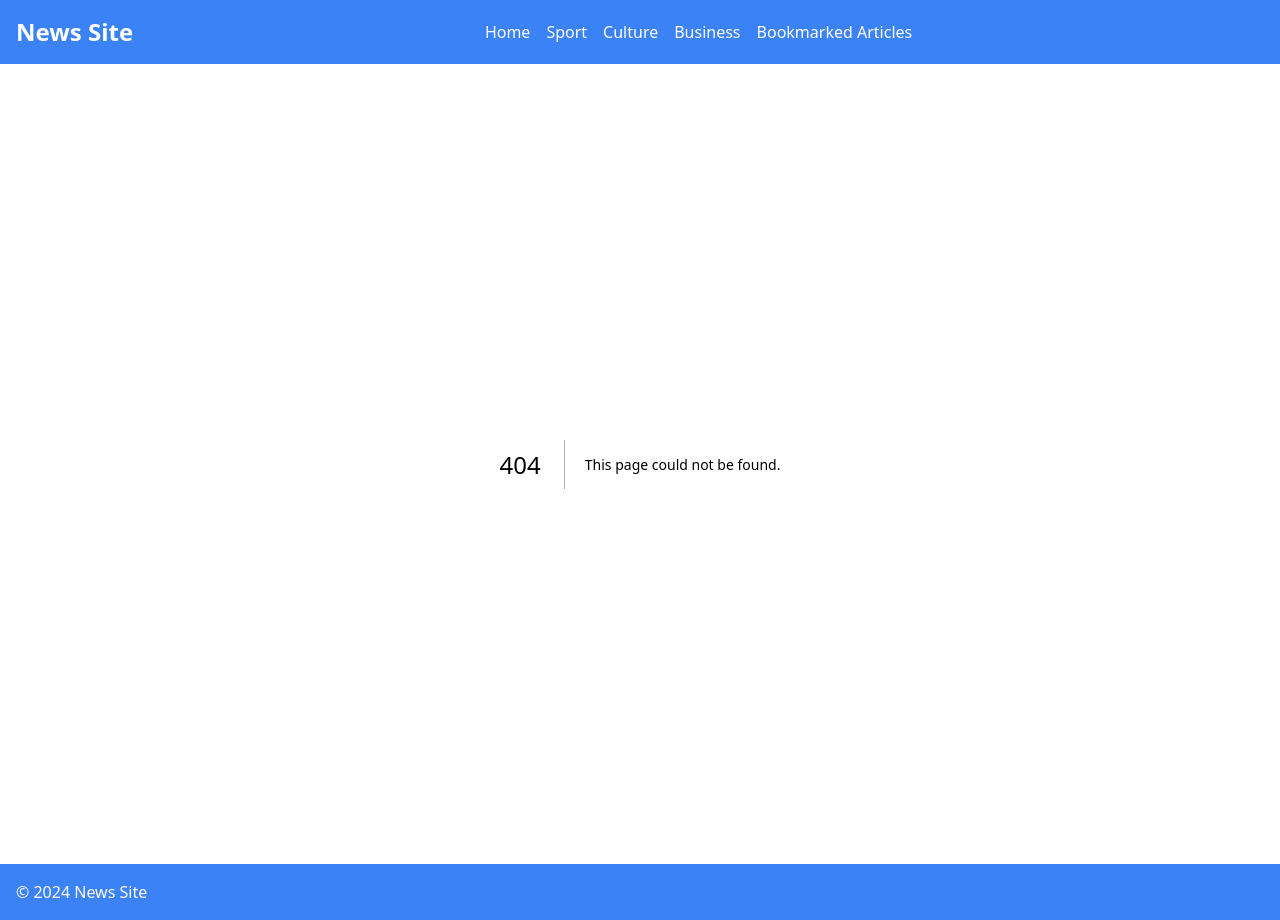
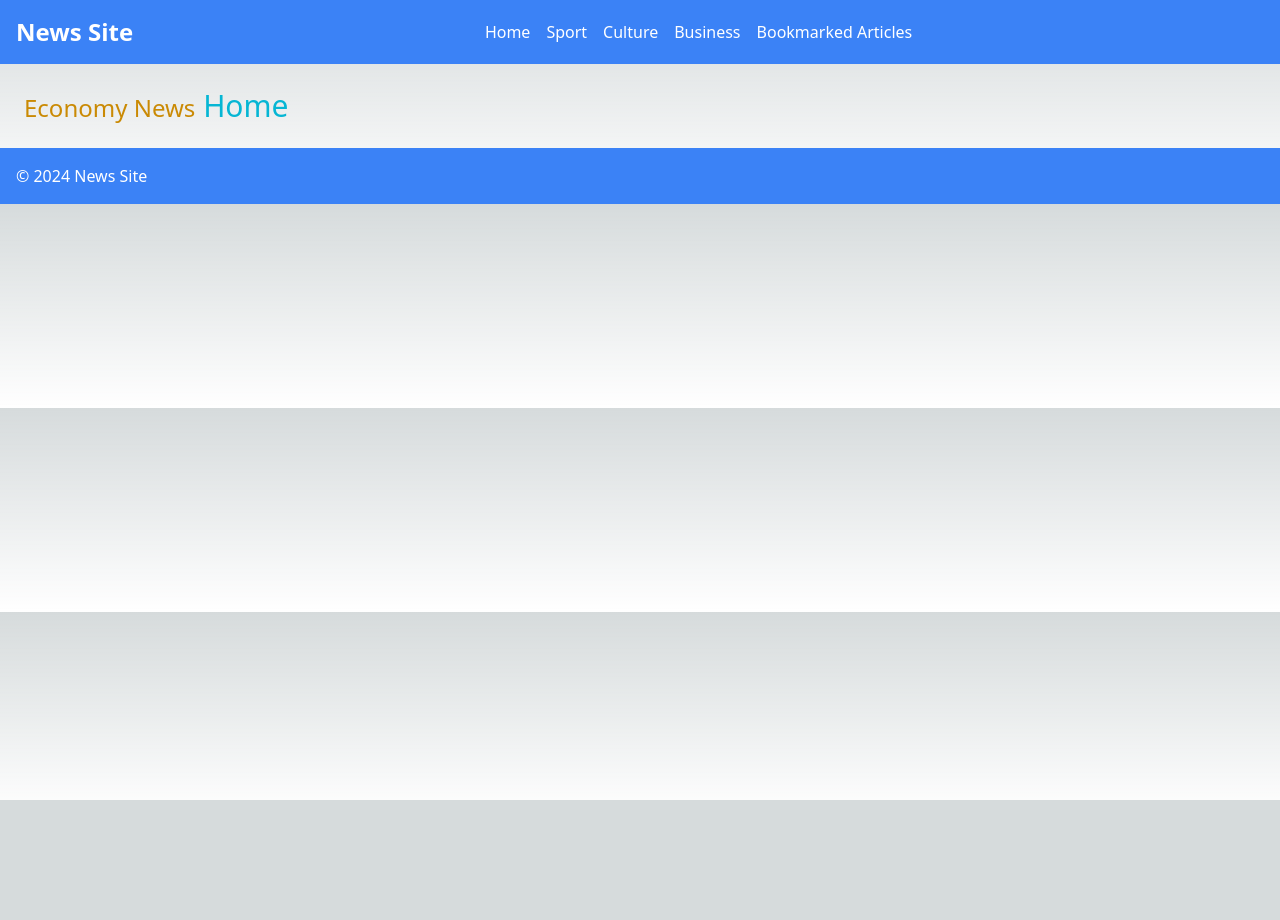
Before and after one commit to peywan/news-page, a Next.js app: page /economy in a window 1280 px wide. Before the commit this address had no page. After the commit the page ends 800 px from the top, so only its background shows below. Built offline with nearby package versions, Linux system fonts and the light colour scheme.

Commit message:
Create economy.js

```diff
--- /dev/null
+++ b/pages/economy.js
@@ -0,0 +1,13 @@
+import Link from "next/link";
+
+export default function Economy() {
+  return (
+    <div className="text-yellow-600 text-2xl flow-root m-6 gap-9">
+      Economy News
+      <Link className="text-cyan-500 text-3xl  " href={"/"}>
+        {" "}
+        Home
+      </Link>
+    </div>
+  );
+}
```
